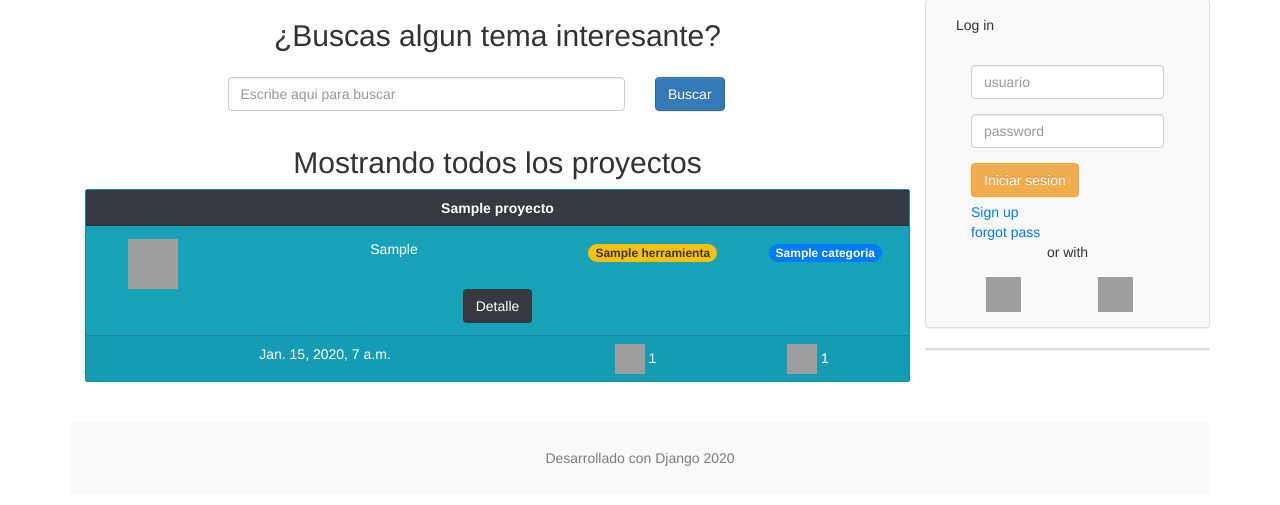
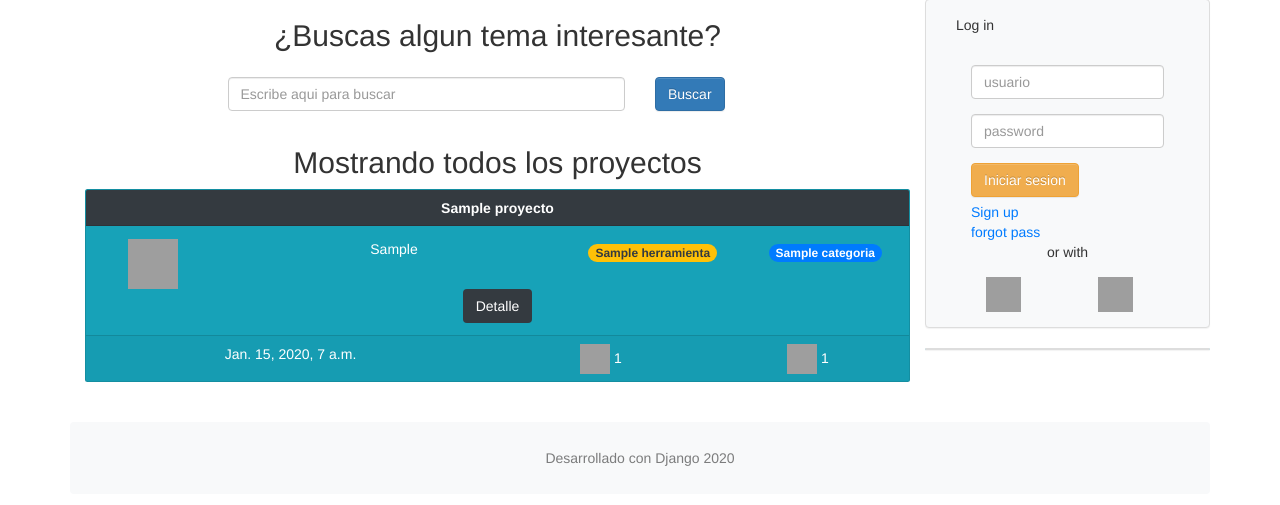
Before and after one commit to pshowtest/pshowcase, a Django app: page /personas/todos_proyectos/ in a window 1280 px wide. Shown: the part 235-740 px from the top of the page. Run offline with Django 3.2, Linux system fonts and the light colour scheme; tables that the repository leaves empty hold one stand-in row (values such as "Sample post"); some libraries are stand-ins or nearby versions; grey boxes are pictures that could not be loaded.

Commit message:
prueba solucion icono segmentos

```diff
--- a/personas/templates/personas/listar_proyectos.html
+++ b/personas/templates/personas/listar_proyectos.html
@@ -87,11 +87,11 @@
 
                 <div class="card-footer text-white ">
                     <div class="row">
-                        <div class="col-7">
+                        <div class="col-6">
                             {{p.fecha_creacion}}
                         </div>
 
-                        <div class="col-2">
+                        <div class="col-3">
                             <img class="icon data-toggle="tooltip" data-placement="right" title="Colaboradores" src="https://www.flaticon.com/svg/static/icons/svg/36/36178.svg" alt="Colaboraciones">
                             {% for t in tupla_datos %}
                                 {% if p == t.0 %}
```
